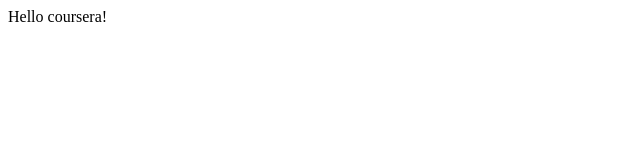
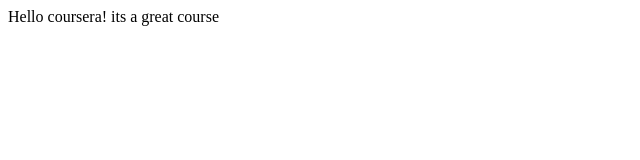
Before and after one commit to LuckyboyJay/coursera-test1, a plain HTML site: page site/index.html in a window 1280 px wide. Shown: the whole page, without its empty margins (0-640 px from the left). Drawn offline with Linux system fonts and the light colour scheme.

Commit message:
Small addition to our page content.

```diff
--- a/site/index.html
+++ b/site/index.html
@@ -1,9 +1,9 @@
 <!DOCTYPE html>
 <html>
 <head>
-	<title>Hello coursera!it is a great course</title>
+	<title>Hello coursera!</title>
 </head>
 <body>
-<hi>Hello coursera!</h1>
+<hi>Hello coursera! its a great course</h1>
 </body>
 </html>
```
